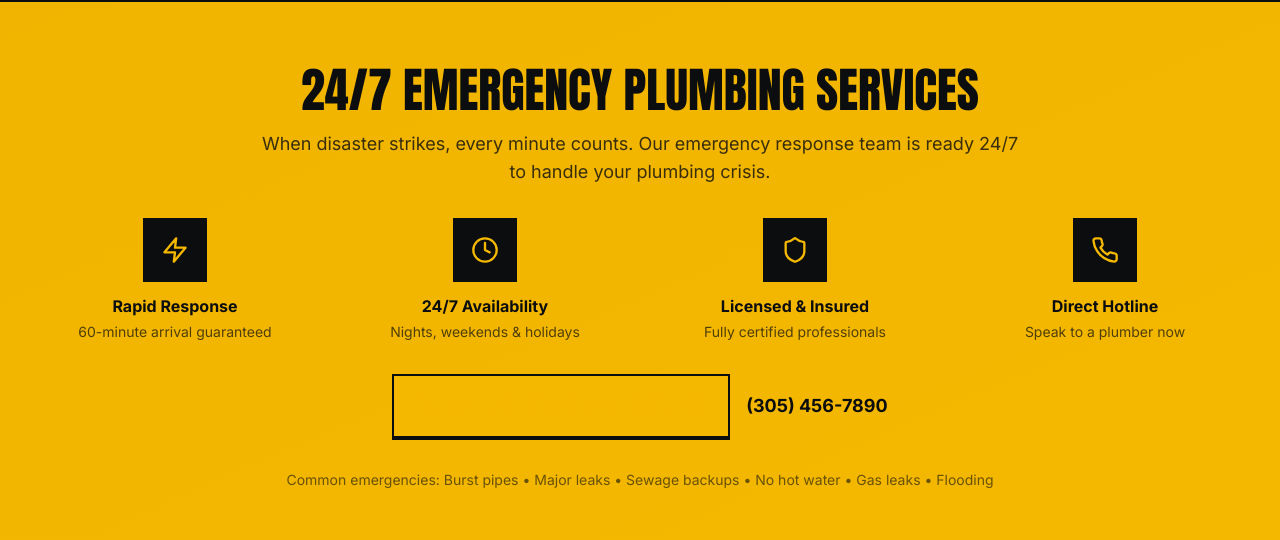
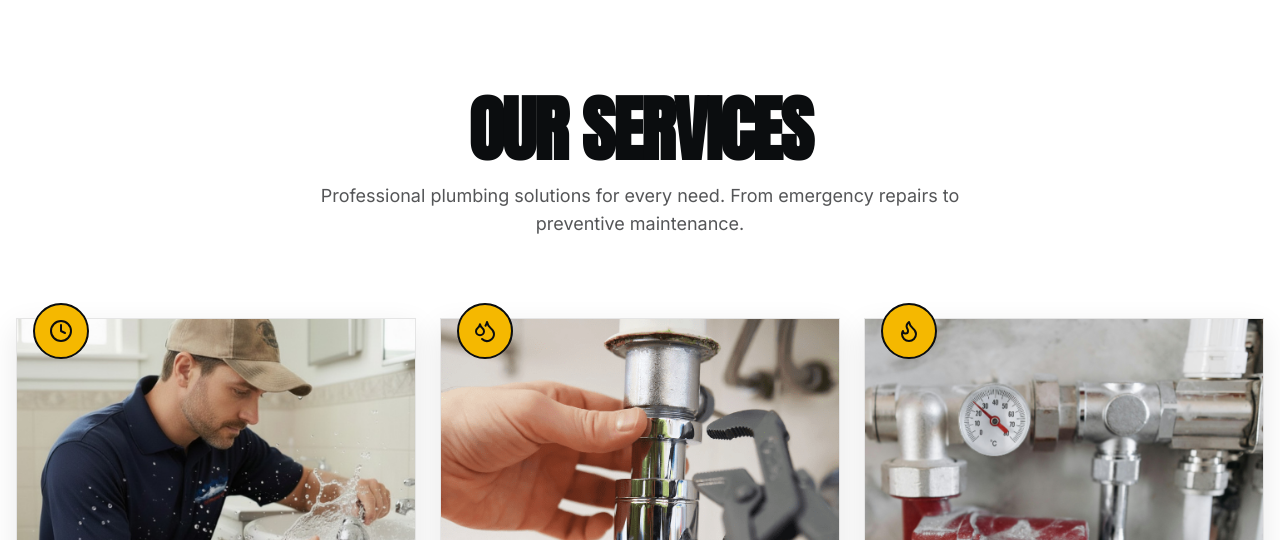
Before and after one commit to ChrolloAce/DirectPestSolutions, a Next.js app: page / in a window 1280 px wide. Shown: the part 1017-1557 px from the top of the page. Built offline with nearby package versions, Linux system fonts and the light colour scheme.

Commit message:
Remove emergency services banner section from homepage

```diff
--- a/app/page.tsx
+++ b/app/page.tsx
@@ -1,6 +1,5 @@
 import React from 'react'
 import Hero from '@/components/Hero'
-import { EmergencyBanner } from '@/components/sections/EmergencyBanner'
 import { FeaturedServices } from '@/components/sections/FeaturedServices'
 import { ServiceTeaser } from '@/components/sections/ServiceTeaser'
 import { WhyChooseUs } from '@/components/sections/WhyChooseUs'
@@ -13,9 +12,6 @@ export default function HomePage() {
     <>
       {/* Hero with Lead Form */}
       <Hero />
-
-      {/* 24/7 Emergency Services */}
-      <EmergencyBanner />
 
       {/* Services Grid */}
       <FeaturedServices />
--- a/components/sections/EmergencyBanner.tsx
+++ /dev/null
@@ -1,81 +0,0 @@
-import React from 'react'
-import Button from '@/components/ui/Button'
-import { Phone, Clock, Shield, Zap } from 'lucide-react'
-
-export function EmergencyBanner() {
-  return (
-    <section className="bg-brand-yellow border-y-4 border-brand-black relative overflow-hidden">
-      {/* Background pattern */}
-      <div className="absolute inset-0 opacity-10">
-        <div className="absolute inset-0 bg-gradient-to-br from-brand-black/20 to-transparent" />
-      </div>
-
-      <div className="relative mx-auto max-w-7xl px-4 sm:px-6 lg:px-8 py-12 lg:py-16">
-        <div className="text-center mb-8">
-          <h2 className="font-heading text-4xl md:text-5xl uppercase text-brand-black">
-            24/7 Emergency Plumbing Services
-          </h2>
-          <p className="mt-4 text-lg text-brand-black/80 max-w-3xl mx-auto">
-            When disaster strikes, every minute counts. Our emergency response team is ready 24/7 to handle your plumbing crisis.
-          </p>
-        </div>
-
-        <div className="grid md:grid-cols-4 gap-6 mb-8">
-          <div className="flex flex-col items-center text-center">
-            <div className="w-16 h-16 bg-brand-black text-brand-yellow rounded-none flex items-center justify-center mb-3">
-              <Zap size={28} />
-            </div>
-            <h3 className="font-bold text-brand-black mb-1">Rapid Response</h3>
-            <p className="text-sm text-brand-black/70">60-minute arrival guaranteed</p>
-          </div>
-
-          <div className="flex flex-col items-center text-center">
-            <div className="w-16 h-16 bg-brand-black text-brand-yellow rounded-none flex items-center justify-center mb-3">
-              <Clock size={28} />
-            </div>
-            <h3 className="font-bold text-brand-black mb-1">24/7 Availability</h3>
-            <p className="text-sm text-brand-black/70">Nights, weekends & holidays</p>
-          </div>
-
-          <div className="flex flex-col items-center text-center">
-            <div className="w-16 h-16 bg-brand-black text-brand-yellow rounded-none flex items-center justify-center mb-3">
-              <Shield size={28} />
-            </div>
-            <h3 className="font-bold text-brand-black mb-1">Licensed & Insured</h3>
-            <p className="text-sm text-brand-black/70">Fully certified professionals</p>
-          </div>
-
-          <div className="flex flex-col items-center text-center">
-            <div className="w-16 h-16 bg-brand-black text-brand-yellow rounded-none flex items-center justify-center mb-3">
-              <Phone size={28} />
-            </div>
-            <h3 className="font-bold text-brand-black mb-1">Direct Hotline</h3>
-            <p className="text-sm text-brand-black/70">Speak to a plumber now</p>
-          </div>
-        </div>
-
-        <div className="flex flex-col sm:flex-row gap-4 justify-center items-center">
-          <Button
-            as="a"
-            href="tel:3054567890"
-            variant="primary"
-            size="lg"
-            className="bg-brand-black text-brand-yellow hover:bg-brand-black2 min-w-[250px]"
-          >
-            <Phone size={20} className="mr-2" />
-            Call Emergency Hotline
-          </Button>
-          <p className="text-brand-black font-bold text-lg">
-            (305) 456-7890
-          </p>
-        </div>
-
-        <div className="mt-8 text-center">
-          <p className="text-sm text-brand-black/60">
-            Common emergencies: Burst pipes • Major leaks • Sewage backups • No hot water • Gas leaks • Flooding
-          </p>
-        </div>
-      </div>
-    </section>
-  )
-}
```
